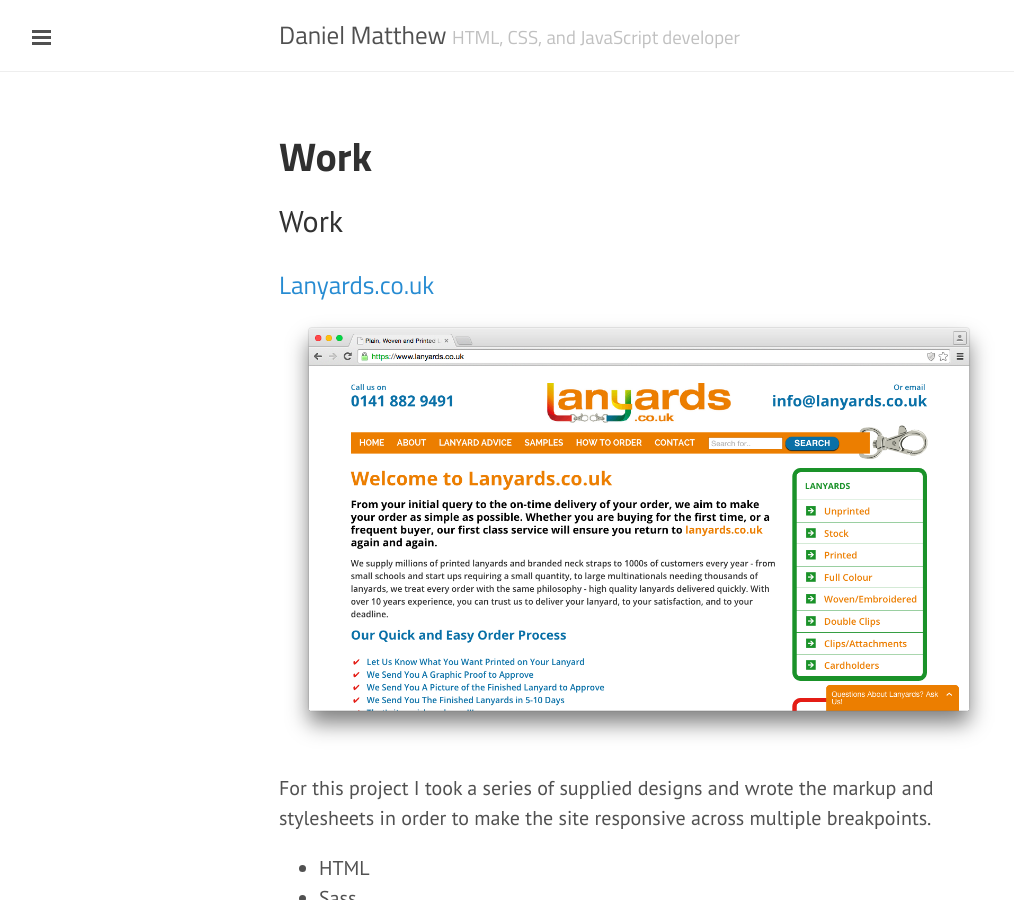
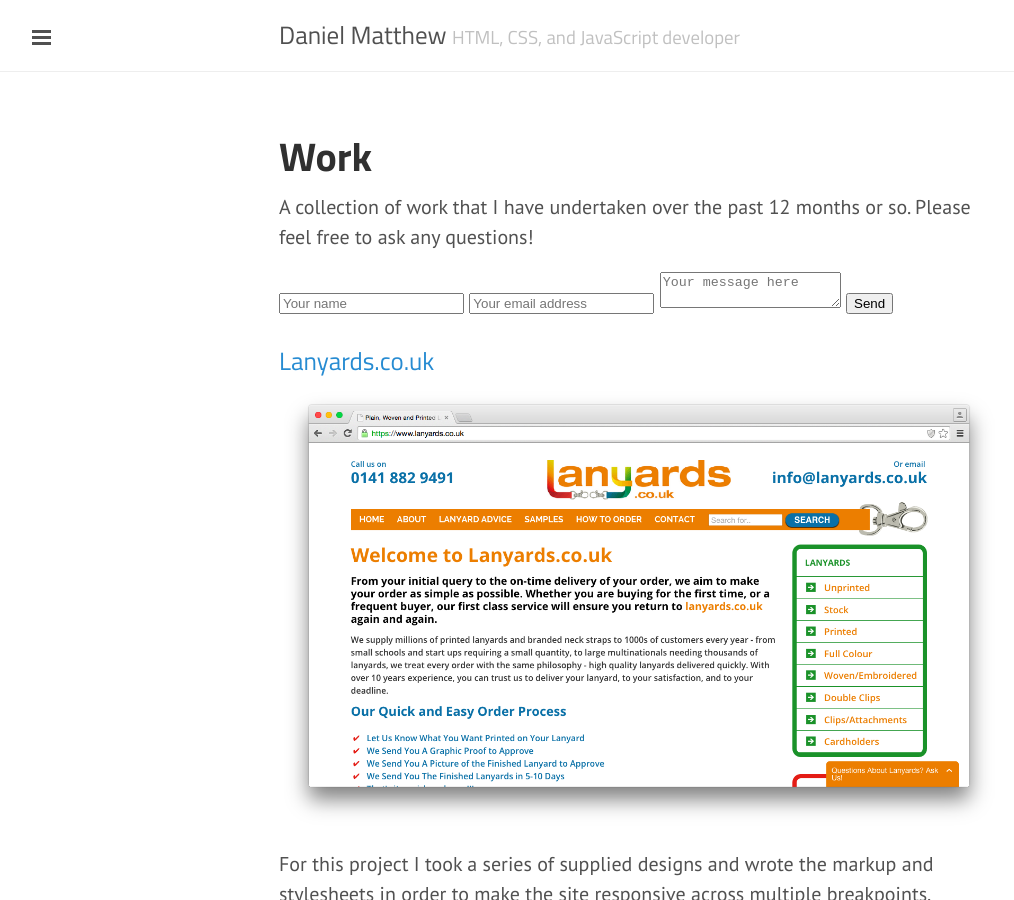
Before and after one commit to danielmatthew/website, a Jekyll site: the page built from projects.md, in a window 1280 px wide and 900 px high. Shown: the whole window, without its empty margins (1-1015 px from the left). Built offline with Jekyll 4.4.1, drawn with Linux system fonts in a browser that asks for light colours.

Commit message:
Contact form integration

```diff
--- a/projects.md
+++ b/projects.md
@@ -3,7 +3,15 @@
 title: Work
 ---
 
-## Work
+A collection of work that I have undertaken over the past 12 months or so. Please feel free to ask any questions!
+
+<form action="//formspree.io/formspree@danmatthew.co.uk">
+    <input type="hidden" name="_subject" value="New website message">
+    <input type="text" name="name" placeholder="Your name">
+    <input type="email" name="_replyto" placeholder="Your email address" validate>
+    <textarea name="message" placeholder="Your message here"></textarea>
+    <input type="submit" value="Send">
+</form>
 
 ### [Lanyards.co.uk](http://lanyards.co.uk)
 ![Lanyards](/public/img/build/lanyards.png)
```
